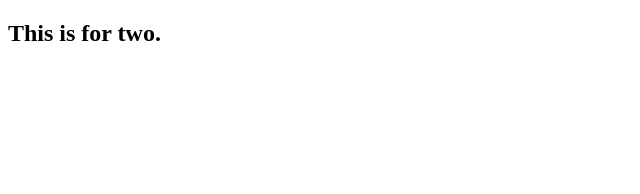
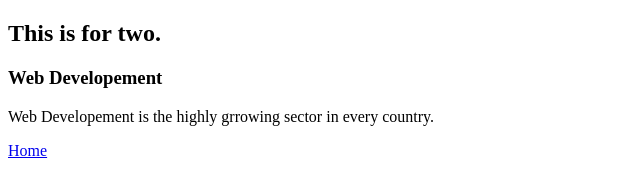
Before and after one commit to Horizon-dev4/commands, a plain HTML site: page two.html in a window 1280 px wide. Shown: the whole page, without its empty margins (0-640 px from the left). Drawn offline with Linux system fonts and the light colour scheme.

Commit message:
content added on two.html

```diff
--- a/two.html
+++ b/two.html
@@ -8,5 +8,10 @@
   </head>
   <body>
     <h2>This is for two.</h2>
+    <h3>Web Developement</h3>
+    <p>Web Developement is the highly grrowing sector in every country.</p>
+    <div class="links">
+      <a href="index.html">Home</a>
+    </div>
   </body>
 </html>
```
